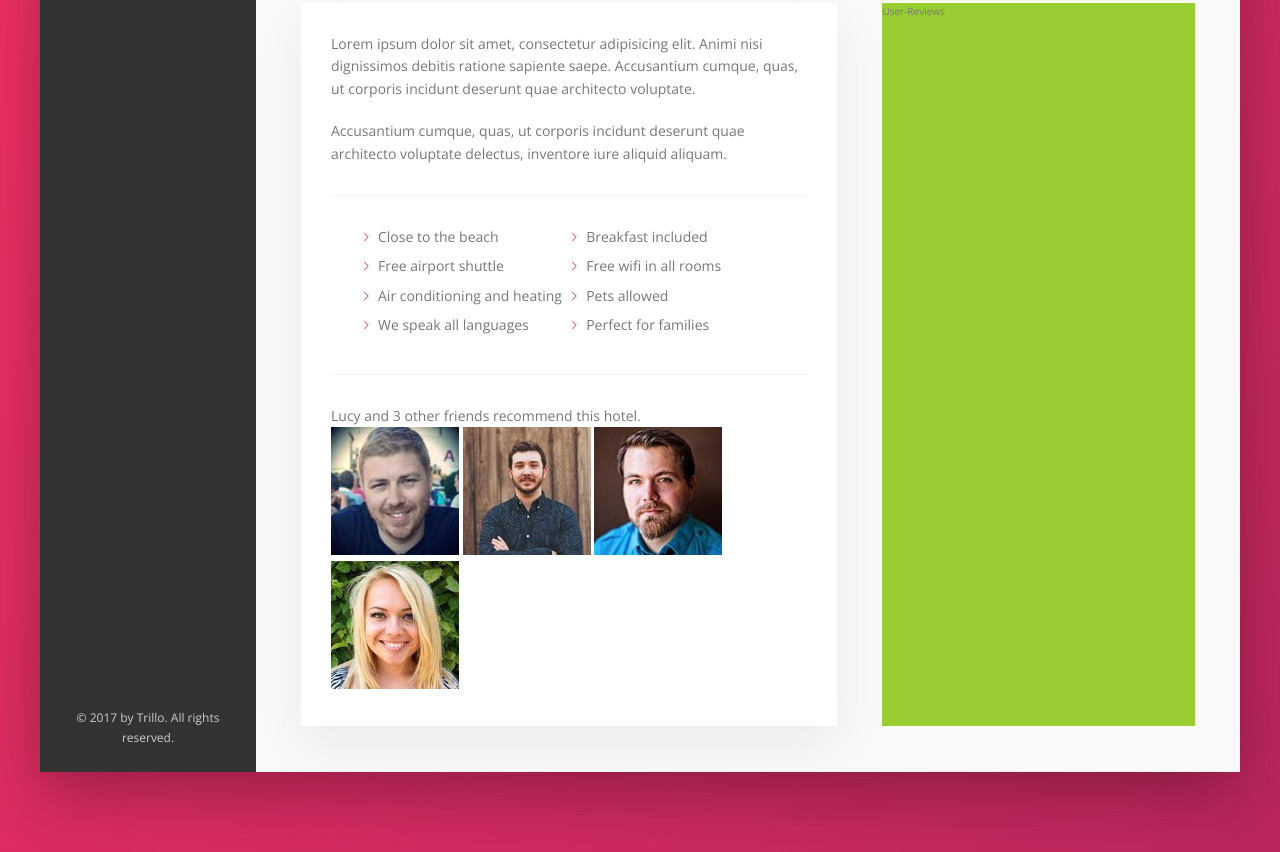
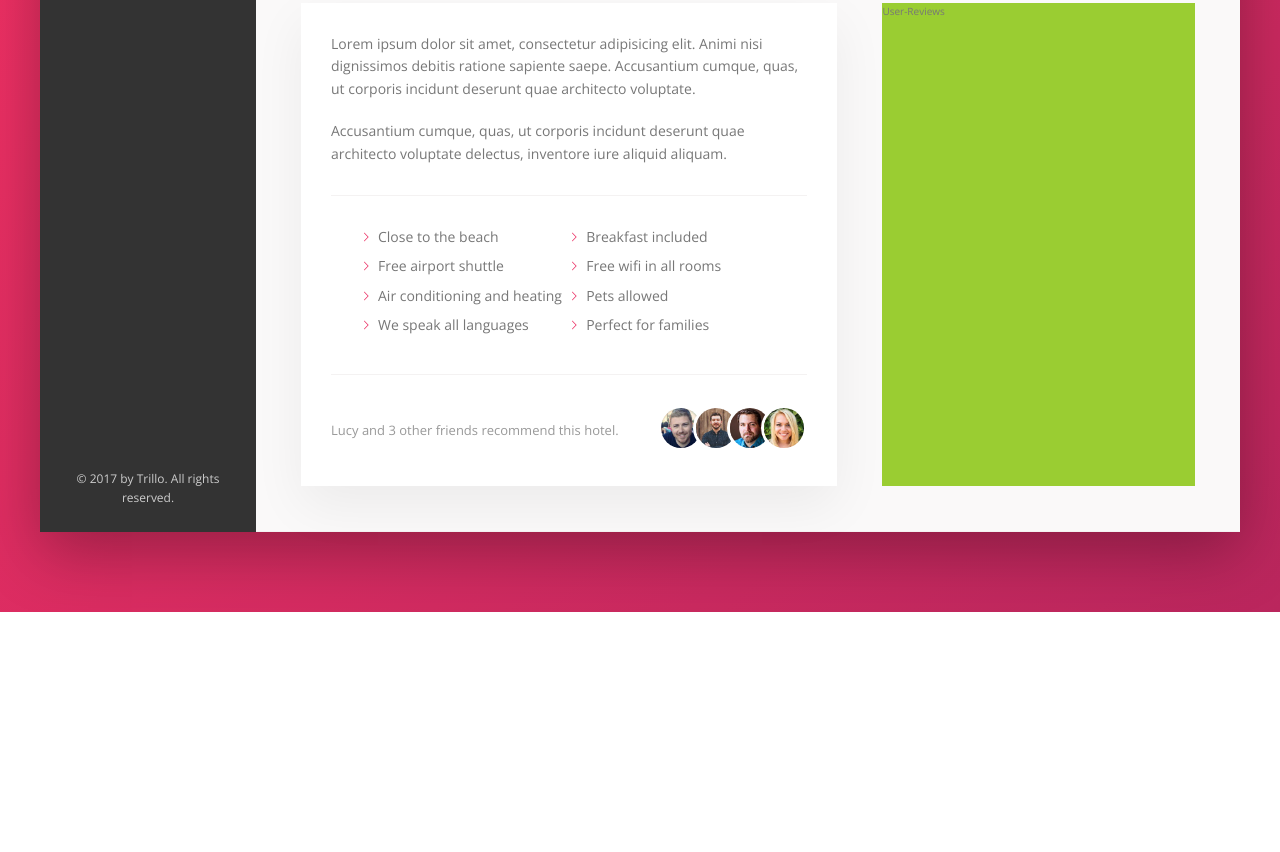
Before and after one commit to AlexJHand/Udemy_Trillo, a plain HTML site: page index.html in a window 1280 px wide. Shown: the part 644-1496 px from the top of the page. After the commit the page ends 1256 px from the top, so only its background shows below. Drawn offline with nearby package versions, Linux system fonts and the light colour scheme.

Commit message:
Finished recommend section

```diff
--- a/css/style.css
+++ b/css/style.css
@@ -320,3 +320,19 @@ body {
     background-color: var(--color-primary);
     -webkit-mask-image: url(../img/chevron-thin-right.svg);
     -webkit-mask-size: cover; }
+
+.recommend {
+  font-size: 1.3rem;
+  color: var(--color-grey-dark-3);
+  display: flex;
+  align-items: center; }
+  .recommend__count {
+    margin-right: auto; }
+  .recommend__photo {
+    box-sizing: content-box;
+    height: 4rem;
+    width: 4rem;
+    border-radius: 50%;
+    border: 3px solid #fff; }
+    .recommend__photo:not(:last-child) {
+      margin-right: -1.5rem; }
--- a/sass/_components.scss
+++ b/sass/_components.scss
@@ -342,3 +342,30 @@
 
 //////////////////////////////
 // RECOMMEND
+.recommend {
+    font-size: 1.3rem;
+    color: var(--color-grey-dark-3);
+
+    display: flex;
+    align-items: center;
+
+    &__count {
+        margin-right: auto;
+    }
+
+    &__friends {
+
+    }
+
+    &__photo {
+        box-sizing: content-box;
+        height: 4rem;
+        width: 4rem;
+        border-radius: 50%;
+        border: 3px solid #fff;
+
+        &:not(:last-child) {
+            margin-right: -1.5rem;
+        }
+    }
+}
```
